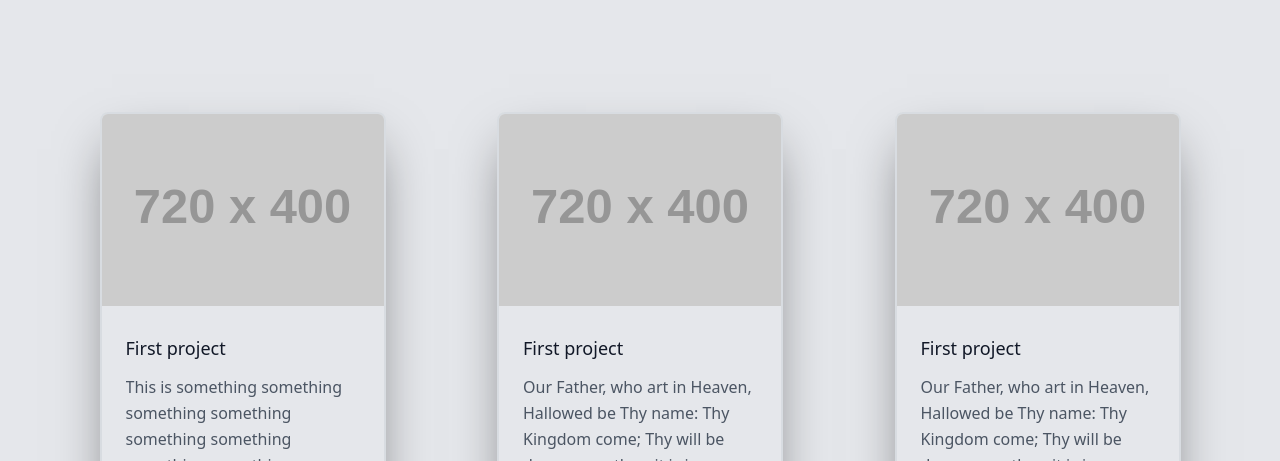
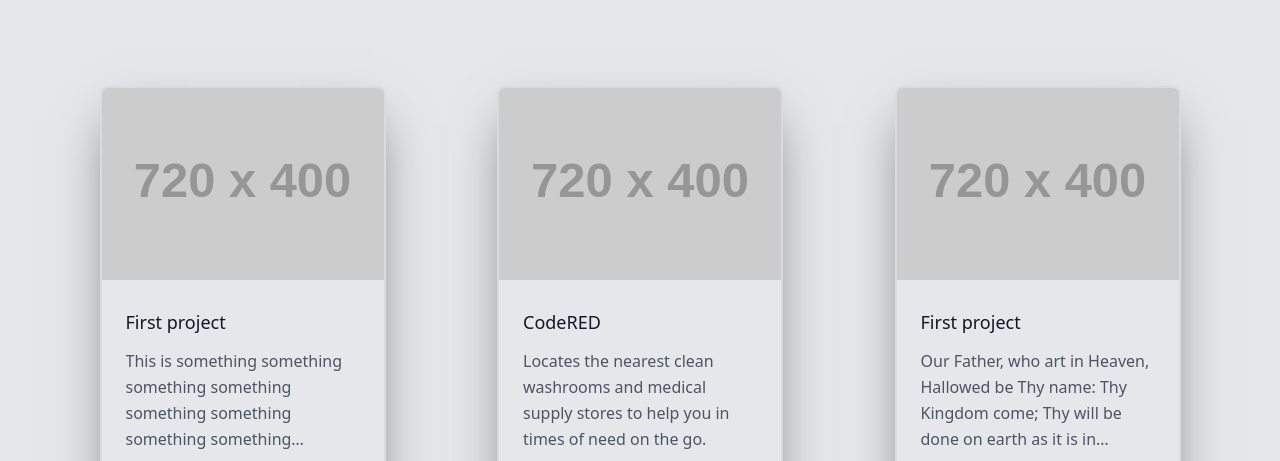
Before and after one commit to kaustuvkaran01/portfolio, a React app in the folder portfolio-v1/: page / in a window 1280 px wide. Shown: the part 2198-2659 px from the top of the page. Built offline with nearby package versions, Linux system fonts and the light colour scheme; placeholder pictures from the web are drawn by us.

Commit message:
chore: Updated side projects

```diff
--- a/portfolio-v1/src/components/About.js
+++ b/portfolio-v1/src/components/About.js
@@ -8,7 +8,9 @@ export default function About() {
     <div class="flex flex-col text-center w-full mb-20">
       {/* <h2 class="text-xs text-indigo-500 tracking-widest font-medium title-font mb-1">ROOF PARTY POLAROID</h2> */}
       <h1 class="sm:text-3xl text-2xl font-medium title-font mb-4 text-gray-900">02. About Me</h1>
-      <p class="lg:w-2/3 mx-auto leading-relaxed text-base">Whatever cardigan tote bag tumblr hexagon brooklyn asymmetrical gentrify, subway tile poke farm-to-table. Franzen you probably haven't heard of them man bun deep jianbing selfies heirloom prism food truck ugh squid celiac humblebrag.</p>
+      <p class="lg:w-2/3 mx-auto leading-relaxed text-base">
+        Hi! I am Kaustuv Karan, a passionate MERN Stack Developer and a Machine Learning and Data Science enthusiast
+      </p>
     </div>
     <div class="flex flex-wrap justify-center">
       {/* <div class="xl:w-1/4 lg:w-1/2 md:w-full px-8 py-6 border-l-2 border-gray-200 border-opacity-60">
--- a/portfolio-v1/src/components/MainProjects.js
+++ b/portfolio-v1/src/components/MainProjects.js
@@ -13,10 +13,10 @@ export default function MainProjects() {
     },
     {
       cat: "",
-      title: "First project",
-      desc: "Our Father, who art in Heaven, Hallowed be Thy name: Thy Kingdom come; Thy will be done on earth as it is in heaven. Give us this day our daily bread and forgive us our trespasses as we forgive those who trespass against us. Lead us not into temptations; but deliver us from the evil ones for Thine is the    Kingdom, the Power and the glory for ever and ever.    ",
-      github: "https://github.com",
-      live: "https://github.com",
+      title: "CodeRED",
+      desc: "Locates the nearest clean washrooms and medical supply stores to help you in times of need on the go.",
+      github: "https://github.com/kaustuvkaran01/CodeRED",
+      live: "https://fathomless-anchorage-82136.herokuapp.com/",
     },
     {
       cat: "",
@@ -72,12 +72,12 @@ export default function MainProjects() {
                         </a>
                         <span class="text-gray-400 mr-3 inline-flex items-center lg:ml-auto md:ml-0 ml-auto leading-none text-sm pr-3 py-1 border-r-2 border-gray-400">
                           <a href={project.github}>
-                            <VscGithubAlt size={20} />
+                            <VscGithubAlt size={25} />
                           </a>
                         </span>
                         <span class="text-gray-400 inline-flex items-center leading-none text-sm">
                           <a href={project.live}>
-                            <FaExternalLinkAlt />
+                            <FaExternalLinkAlt size={20}/>
                           </a>
                         </span>
                       </div>
--- a/portfolio-v1/src/components/SideProjects.js
+++ b/portfolio-v1/src/components/SideProjects.js
@@ -6,28 +6,28 @@ import { VscGithubAlt } from "react-icons/vsc";
 export default function SideProjects() {
   const projects = [
     {
-      title: "First project",
-      desc: "Something random is better than nothing at all but help me god for I am dying",
-      github: "https://www.kaustuvkaran01.netlify.app",
-      live: "https://www.kaustuvkaran01.netlify.app",
+      title: "KTOPSIS",
+      desc: "A tool to perform TOPSIS Analysis on a dataset made in python",
+      github: "https://github.com/kaustuvkaran01/ktopsis",
+      live: "https://pypi.org/project/ktopsis/",
     },
     {
-      title: "First project",
-      desc: "Something random is better than nothing at all but help me god for I am dying",
-      github: "https://www.kaustuvkaran01.netlify.app",
-      live: "https://www.kaustuvkaran01.netlify.app",
+      title: "Hangman",
+      desc: "A fun hangman game for programmers to test their knowledge of programming languages",
+      github: "https://github.com/kaustuvkaran01/Hangman",
+      live: "https://kaustuvkaran01-hangman.netlify.app/",
     },
     {
-      title: "First project",
-      desc: "Something random is better than nothing at all but help me god for I am dying",
-      github: "https://www.kaustuvkaran01.netlify.app",
-      live: "https://www.kaustuvkaran01.netlify.app",
+      title: "Tic Tac Toe",
+      desc: "The fun game of tic tac toe with an unbeatable AI",
+      github: "https://github.com/kaustuvkaran01/tic-tac-toe-js-ai",
+      live: "https://kaustuvkaran01-tic-tac-toe.netlify.app/",
     },
     {
-      title: "First project",
-      desc: "Something random is better than nothing at all but help me god for I am dying",
-      github: "https://www.kaustuvkaran01.netlify.app",
-      live: "https://www.kaustuvkaran01.netlify.app",
+      title: "Netflix Clone Frontend",
+      desc: "A frontend clone of the popular OTT service platform, Netflix using React.js and styled-components",
+      github: "https://github.com/kaustuvkaran01/netflix-look-alike",
+      live: "https://netflix-look-alike-frontend.netlify.app/",
     },
     {
       title: "First project",
@@ -66,7 +66,7 @@ export default function SideProjects() {
                         <h1 class="title-font sm:text-2xl text-xl font-medium text-gray-900 mb-3">
                           {project.title}
                         </h1>
-                        <p class="leading-relaxed mb-3 text-left line-clamp-3">
+                        <p class="leading-relaxed mb-3 text-center line-clamp-3">
                           {project.desc}
                         </p>
                         <a
--- a/portfolio-v1/src/components/WorkEx.js
+++ b/portfolio-v1/src/components/WorkEx.js
@@ -4,22 +4,28 @@ export default function WorkEx() {
 
   const jobs = [
     {
-      "title":"Researcher",
-      "date":"11 June 2021",
+      "title":"UG Researcher",
+      "date":"8 June 2021",
       "org":"Samsung PRISM Program",
       "desc":"Face unmasking using GANs and LSTMs"
     },
     {
-      "title":"Researcher",
-      "date":"11 June 2021",
-      "org":"Samsung PRISM Program",
+      "title":"Researcher Assisstant",
+      "date":"27 July 2021",
+      "org":"Charles University, Prague, Czech Republic",
+      "desc":"Mutli modal Neural Machine Translation"
+    },
+    {
+      "title":"Web Development Intern",
+      "date":"11 June 2020",
+      "org":"Kadam",
       "desc":"Face unmasking using GANs and LSTMs"
     },
     {
-      "title":"Researcher",
-      "date":"11 June 2021",
-      "org":"Samsung PRISM Program",
-      "desc":"Face unmasking using GANs and LSTMs"
+      "title":"Web Development Intern",
+      "date":"11 June 2020",
+      "org":"Patiala Municipal Corporation",
+      "desc":"Built a cloud based slum survey app and admin portal to gather and organize census data of slums in the city in React.js, Firebase, Firestore and Android"
     },
   ]
   return (
```
